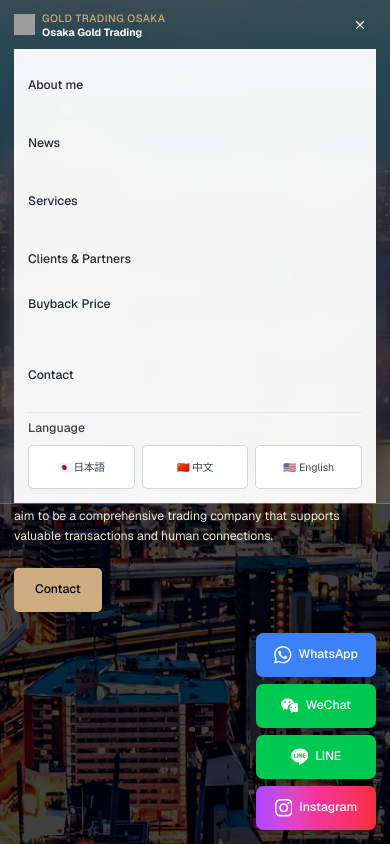
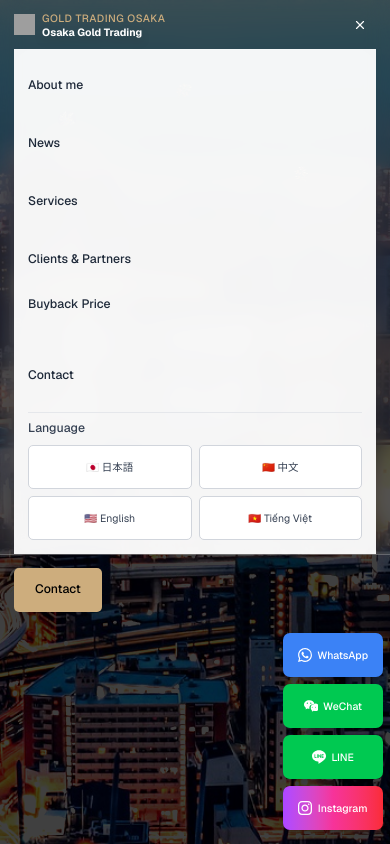
Before and after one commit to arjenou/GoldTrading, a Next.js app: page / in a window 390 px wide. Both pictures are taken after a click on the button 360 px from the left and 24 px from the top of the page. Shown: the top 844 px of the page. Built offline with nearby package versions, Linux system fonts and the light colour scheme; grey boxes are pictures that could not be loaded.

Commit message:
Add Vietnamese language option to mobile menu and optimize mobile contact buttons
Co-authored-by: Cursor <cursoragent@cursor.com>

```diff
--- a/components/sections/Navigation.tsx
+++ b/components/sections/Navigation.tsx
@@ -16,7 +16,8 @@ export default function Navigation() {
   const getFontClass = () => {
     return i18n.language === 'ja' ? 'font-noto-sans-jp' :
            i18n.language === 'zh' ? 'font-noto-sans-sc' :
-           i18n.language === 'en' ? 'font-montserrat' : ''
+           i18n.language === 'en' ? 'font-montserrat' :
+           i18n.language === 'vi' ? 'font-montserrat' : ''
   }
 
   // Smooth scroll function
@@ -231,7 +232,7 @@ export default function Navigation() {
                 <div className="flex items-center justify-between mb-2">
                   <span className={`text-sm font-medium text-gray-700 ${getFontClass()}`}>{t('language')}</span>
                 </div>
-                <div className="grid grid-cols-3 gap-2">
+                <div className="grid grid-cols-2 gap-2">
                   <button
                     onClick={() => {
                       i18n.changeLanguage('ja')
@@ -271,6 +272,19 @@ export default function Navigation() {
                   >
                     🇺🇸 {t('english')}
                   </button>
+                  <button
+                    onClick={() => {
+                      i18n.changeLanguage('vi')
+                      closeMobileMenu()
+                    }}
+                    className={`px-2 py-2 text-xs rounded-md border transition-colors ${
+                      i18n.language === 'vi'
+                        ? 'bg-accent text-white border-accent'
+                        : 'bg-white text-gray-700 border-gray-300 hover:bg-gray-50'
+                    } ${getFontClass()}`}
+                  >
+                    🇻🇳 {t('vietnamese')}
+                  </button>
                 </div>
               </div>
             </div>
--- a/components/ui/FixedContactWidget.tsx
+++ b/components/ui/FixedContactWidget.tsx
@@ -19,20 +19,20 @@ export default function FixedContactWidget() {
 
   return (
     <>
-      <div className="fixed right-4 bottom-4 z-40 flex flex-col space-y-2">
+      <div className="fixed right-2 sm:right-4 bottom-4 z-40 flex flex-col space-y-2">
         {/* WhatsApp Contact */}
         <button
           onClick={() => setShowQR('whatsapp')}
-          className="group text-white px-4 py-3 rounded-lg shadow-lg transition-all duration-300 hover:shadow-xl hover:scale-105 flex items-center justify-center min-w-[120px]"
+          className="group text-white px-3 sm:px-4 py-2.5 sm:py-3 rounded-lg shadow-lg transition-all duration-300 hover:shadow-xl hover:scale-105 active:scale-95 flex items-center justify-center min-w-[100px] sm:min-w-[120px]"
           style={{ backgroundColor: '#3b82f6' }}
           onMouseEnter={(e) => e.currentTarget.style.backgroundColor = '#2563eb'}
           onMouseLeave={(e) => e.currentTarget.style.backgroundColor = '#3b82f6'}
         >
-          <div className="flex items-center space-x-2">
-            <svg className="w-5 h-5" viewBox="0 0 24 24" fill="currentColor">
+          <div className="flex items-center space-x-1.5 sm:space-x-2">
+            <svg className="w-4 h-4 sm:w-5 sm:h-5" viewBox="0 0 24 24" fill="currentColor">
               <path d="M17.472 14.382c-.297-.149-1.758-.867-2.03-.967-.273-.099-.471-.148-.67.15-.197.297-.767.966-.94 1.164-.173.199-.347.223-.644.075-.297-.15-1.255-.463-2.39-1.475-.883-.788-1.48-1.761-1.653-2.059-.173-.297-.018-.458.13-.606.134-.133.298-.347.446-.52.149-.174.198-.298.298-.497.099-.198.05-.371-.025-.52-.075-.149-.669-1.612-.916-2.207-.242-.579-.487-.5-.669-.51-.173-.008-.371-.01-.57-.01-.198 0-.52.074-.792.372-.272.297-1.04 1.016-1.04 2.479 0 1.462 1.065 2.875 1.213 3.074.149.198 2.096 3.2 5.077 4.487.709.306 1.262.489 1.694.625.712.227 1.36.195 1.871.118.571-.085 1.758-.719 2.006-1.413.248-.694.248-1.289.173-1.413-.074-.124-.272-.198-.57-.347m-5.421 7.403h-.004a9.87 9.87 0 01-5.031-1.378l-.361-.214-3.741.982.998-3.648-.235-.374a9.86 9.86 0 01-1.51-5.26c.001-5.45 4.436-9.884 9.888-9.884 2.64 0 5.122 1.03 6.988 2.898a9.825 9.825 0 012.893 6.994c-.003 5.45-4.437 9.884-9.885 9.884m8.413-18.297A11.815 11.815 0 0012.05 0C5.495 0 .16 5.335.157 11.892c0 2.096.547 4.142 1.588 5.945L.057 24l6.305-1.654a11.882 11.882 0 005.683 1.448h.005c6.554 0 11.89-5.335 11.893-11.893a11.821 11.821 0 00-3.48-8.413Z"/>
             </svg>
-            <span className={`text-sm font-medium ${getFontClass()}`}>
+            <span className={`text-xs sm:text-sm font-medium ${getFontClass()}`}>
               WhatsApp
             </span>
           </div>
@@ -41,13 +41,13 @@ export default function FixedContactWidget() {
         {/* WeChat Contact */}
         <button
           onClick={() => setShowQR('wechat')}
-          className="group bg-green-500 hover:bg-green-600 text-white px-4 py-3 rounded-lg shadow-lg transition-all duration-300 hover:shadow-xl hover:scale-105 flex items-center justify-center min-w-[120px]"
+          className="group bg-green-500 hover:bg-green-600 text-white px-3 sm:px-4 py-2.5 sm:py-3 rounded-lg shadow-lg transition-all duration-300 hover:shadow-xl hover:scale-105 active:scale-95 flex items-center justify-center min-w-[100px] sm:min-w-[120px]"
         >
-          <div className="flex items-center space-x-2">
-            <svg className="w-5 h-5" viewBox="0 0 24 24" fill="currentColor">
+          <div className="flex items-center space-x-1.5 sm:space-x-2">
+            <svg className="w-4 h-4 sm:w-5 sm:h-5" viewBox="0 0 24 24" fill="currentColor">
               <path d="M8.691 2.188C3.891 2.188 0 5.476 0 9.53c0 2.212 1.17 4.203 3.002 5.55a.59.59 0 0 1 .213.665l-.39 1.48c-.019.07-.048.141-.048.213 0 .163.13.295.29.295a.326.326 0 0 0 .167-.054l1.903-1.114a.864.864 0 0 1 .717-.098 10.16 10.16 0 0 0 2.837.403c.276 0 .543-.027.811-.042-.857-2.578.157-4.972 1.932-6.446 1.703-1.415 4.237-1.98 6.441-1.838-.576-3.583-4.196-6.348-8.496-6.348zM5.785 5.991c.642 0 1.162.529 1.162 1.18a1.17 1.17 0 0 1-1.162 1.178A1.17 1.17 0 0 1 4.623 7.17c0-.651.52-1.18 1.162-1.18zm5.813 0c.642 0 1.162.529 1.162 1.18a1.17 1.17 0 0 1-1.162 1.178 1.17 1.17 0 0 1-1.162-1.179c0-.651.52-1.18 1.162-1.18zm5.34 3.218c-2.316 0-4.378 1.512-5.063 3.682-.923 2.916.392 5.228 1.687 6.884a.95.95 0 0 1 .198.606c-.02.3-.1.608-.1.923 0 .163.13.295.29.295a.326.326 0 0 0 .167-.054l1.903-1.114a.864.864 0 0 1 .717-.098c.91.252 1.873.4 2.877.4 3.801 0 6.89-2.9 6.89-6.478 0-3.578-3.088-6.478-6.89-6.478zm-2.846 4.22c.45 0 .815.37.815.827a.822.822 0 0 1-.815.826.822.822 0 0 1-.815-.826c0-.457.365-.827.815-.827zm5.691 0c.45 0 .815.37.815.827a.822.822 0 0 1-.815.826.822.822 0 0 1-.815-.826c0-.457.365-.827.815-.827z"/>
             </svg>
-            <span className={`text-sm font-medium ${getFontClass()}`}>
+            <span className={`text-xs sm:text-sm font-medium ${getFontClass()}`}>
               WeChat
             </span>
           </div>
@@ -56,13 +56,13 @@ export default function FixedContactWidget() {
         {/* LINE Contact */}
         <button
           onClick={() => setShowQR('line')}
-          className="group bg-green-500 hover:bg-green-600 text-white px-4 py-3 rounded-lg shadow-lg transition-all duration-300 hover:shadow-xl hover:scale-105 flex items-center justify-center min-w-[120px]"
+          className="group bg-green-500 hover:bg-green-600 text-white px-3 sm:px-4 py-2.5 sm:py-3 rounded-lg shadow-lg transition-all duration-300 hover:shadow-xl hover:scale-105 active:scale-95 flex items-center justify-center min-w-[100px] sm:min-w-[120px]"
         >
-          <div className="flex items-center space-x-2">
-            <svg className="w-5 h-5" viewBox="0 0 24 24" fill="currentColor">
+          <div className="flex items-center space-x-1.5 sm:space-x-2">
+            <svg className="w-4 h-4 sm:w-5 sm:h-5" viewBox="0 0 24 24" fill="currentColor">
               <path d="M19.365 9.863c.349 0 .63.285.63.631 0 .345-.281.63-.63.63H17.61v1.125h1.755c.349 0 .63.283.63.63 0 .344-.281.629-.63.629h-2.386c-.345 0-.627-.285-.627-.629V8.108c0-.345.282-.63.63-.63h2.386c.346 0 .627.285.627.63 0 .349-.281.63-.63.63H17.61v1.125h1.755zm-3.855 3.016c0 .27-.174.51-.432.596-.064.021-.133.031-.199.031-.211 0-.391-.09-.51-.25l-2.443-3.317v2.94c0 .344-.279.629-.631.629-.346 0-.626-.285-.626-.629V8.108c0-.27.173-.51.43-.595.06-.023.136-.033.194-.033.195 0 .375.104.495.254l2.462 3.33V8.108c0-.345.282-.63.63-.63.345 0 .63.285.63.63v4.771zm-5.741 0c0 .344-.282.629-.631.629-.345 0-.627-.285-.627-.629V8.108c0-.345.282-.63.63-.63.346 0 .628.285.628.63v4.771zm-2.466.629H4.917c-.345 0-.63-.285-.63-.629V8.108c0-.345.285-.63.63-.63.348 0 .63.285.63.63v4.141h1.756c.348 0 .629.283.629.63 0 .344-.282.628-.629.628M24 10.314C24 4.943 18.615.572 12 .572S0 4.943 0 10.314c0 4.811 4.27 8.842 10.035 9.608.391.082.923.258 1.058.59.12.301.079.766.038 1.08l-.164 1.02c-.045.301-.24 1.186 1.049.645 1.291-.539 6.916-4.078 9.436-6.975C23.176 14.393 24 12.458 24 10.314"/>
             </svg>
-            <span className={`text-sm font-medium ${getFontClass()}`}>
+            <span className={`text-xs sm:text-sm font-medium ${getFontClass()}`}>
               LINE
             </span>
           </div>
@@ -71,13 +71,13 @@ export default function FixedContactWidget() {
         {/* Instagram Contact */}
         <button
           onClick={() => setShowQR('instagram')}
-          className="group bg-gradient-to-r from-purple-500 via-pink-500 to-red-500 hover:from-purple-600 hover:via-pink-600 hover:to-red-600 text-white px-4 py-3 rounded-lg shadow-lg transition-all duration-300 hover:shadow-xl hover:scale-105 flex items-center justify-center min-w-[120px]"
+          className="group bg-gradient-to-r from-purple-500 via-pink-500 to-red-500 hover:from-purple-600 hover:via-pink-600 hover:to-red-600 text-white px-3 sm:px-4 py-2.5 sm:py-3 rounded-lg shadow-lg transition-all duration-300 hover:shadow-xl hover:scale-105 active:scale-95 flex items-center justify-center min-w-[100px] sm:min-w-[120px]"
         >
-          <div className="flex items-center space-x-2">
-            <svg className="w-5 h-5" viewBox="0 0 24 24" fill="currentColor">
+          <div className="flex items-center space-x-1.5 sm:space-x-2">
+            <svg className="w-4 h-4 sm:w-5 sm:h-5" viewBox="0 0 24 24" fill="currentColor">
               <path d="M12 2.163c3.204 0 3.584.012 4.85.07 3.252.148 4.771 1.691 4.919 4.919.058 1.265.069 1.645.069 4.849 0 3.205-.012 3.584-.069 4.849-.149 3.225-1.664 4.771-4.919 4.919-1.266.058-1.644.07-4.85.07-3.204 0-3.584-.012-4.849-.07-3.26-.149-4.771-1.699-4.919-4.92-.058-1.265-.07-1.644-.07-4.849 0-3.204.013-3.583.07-4.849.149-3.227 1.664-4.771 4.919-4.919 1.266-.057 1.645-.069 4.849-.069zm0-2.163c-3.259 0-3.667.014-4.947.072-4.358.2-6.78 2.618-6.98 6.98-.059 1.281-.073 1.689-.073 4.948 0 3.259.014 3.668.072 4.948.2 4.358 2.618 6.78 6.98 6.98 1.281.058 1.689.072 4.948.072 3.259 0 3.668-.014 4.948-.072 4.354-.2 6.782-2.618 6.979-6.98.059-1.28.073-1.689.073-4.948 0-3.259-.014-3.667-.072-4.947-.196-4.354-2.617-6.78-6.979-6.98-1.281-.059-1.69-.073-4.949-.073zm0 5.838c-3.403 0-6.162 2.759-6.162 6.162s2.759 6.163 6.162 6.163 6.162-2.759 6.162-6.163c0-3.403-2.759-6.162-6.162-6.162zm0 10.162c-2.209 0-4-1.79-4-4 0-2.209 1.791-4 4-4s4 1.791 4 4c0 2.21-1.791 4-4 4zm6.406-11.845c-.796 0-1.441.645-1.441 1.44s.645 1.44 1.441 1.44c.795 0 1.439-.645 1.439-1.44s-.644-1.44-1.439-1.44z"/>
             </svg>
-            <span className={`text-sm font-medium ${getFontClass()}`}>
+            <span className={`text-xs sm:text-sm font-medium ${getFontClass()}`}>
               Instagram
             </span>
           </div>
```
